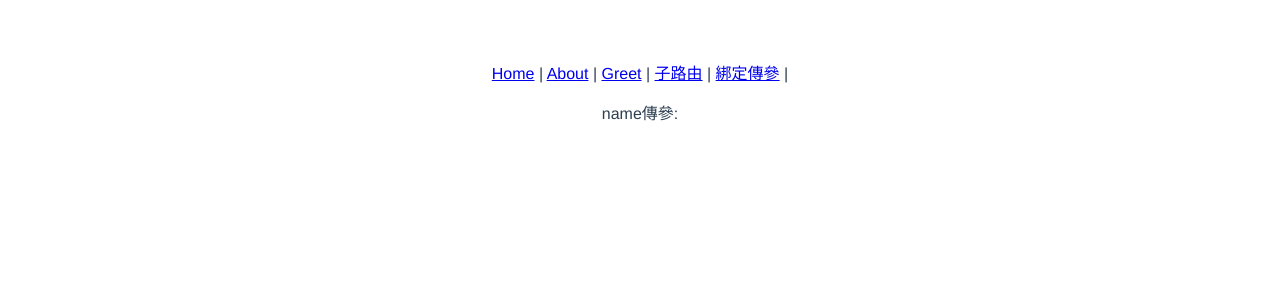
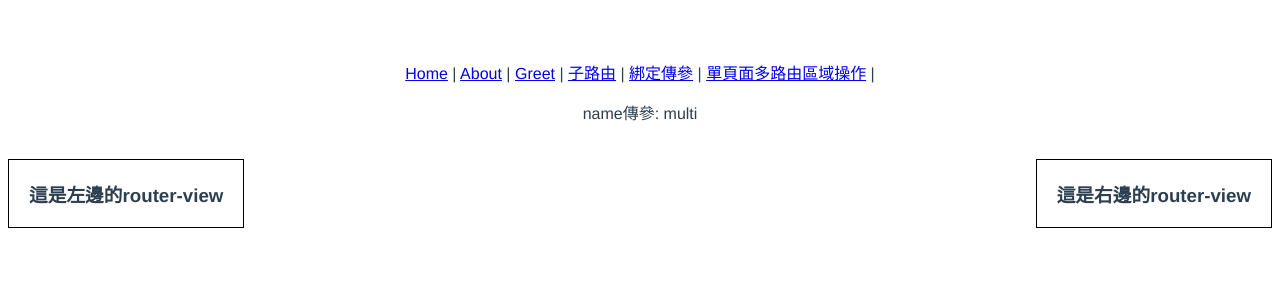
Before and after one commit to wanmaoor/Vuedemo-3, a Vue app: page /multi in a window 1280 px wide. Shown: the top 300 px of the page. Built offline with nearby package versions, Linux system fonts and the light colour scheme.

Commit message:
單頁面多路由區域操作

```diff
--- a/src/App.vue
+++ b/src/App.vue
@@ -6,9 +6,12 @@
       <router-link to="/greet">Greet</router-link> |
       <router-link to="/sub">子路由</router-link> |
       <router-link :to="{name: 'foo', params: {username: 'Joe', job: 'Web developer'}}">綁定傳參</router-link> |
+      <router-link to="/multi">單頁面多路由區域操作</router-link> |
     </div>
     <p>name傳參: {{$route.name}}</p>
     <router-view/>
+    <router-view name="left"></router-view>
+    <router-view name="right"></router-view>
   </div>
 </template>
 
--- /dev/null
+++ b/src/components/MultiLeft.vue
@@ -0,0 +1,17 @@
+<template>
+  <h3>這是左邊的router-view</h3>
+</template>
+
+<script>
+	export default {
+		name: "MultiLeft"
+	}
+</script>
+
+<style scoped>
+h3{
+  float: left;
+  border: 1px solid black;
+  padding: 20px;
+}
+</style>
--- /dev/null
+++ b/src/components/MultiRight.vue
@@ -0,0 +1,17 @@
+<template>
+  <h3>這是右邊的router-view</h3>
+</template>
+
+<script>
+	export default {
+		name: "MultiRight"
+	}
+</script>
+
+<style scoped>
+  h3{
+    float: right;
+    border: 1px solid black;
+    padding: 20px;
+  }
+</style>
--- a/src/router.js
+++ b/src/router.js
@@ -43,6 +43,14 @@ export default new Router({
 			path: '/foo',
 			name: 'foo',
 			component: () => import('./components/Foo')
+		},
+		{
+			path: '/multi',
+			name: 'multi',
+			components: {
+				left: () => import('./components/MultiLeft'),
+				right: () => import('./components/MultiRight')
+			}
 		}
 	]
 })
```
Also changed, not shown: src/components/Multi.vue (added, +15 -0 lines), 1 other file (tests, documents, lock files or other folders). Lines whose indentation alone changed are shown as unchanged.
